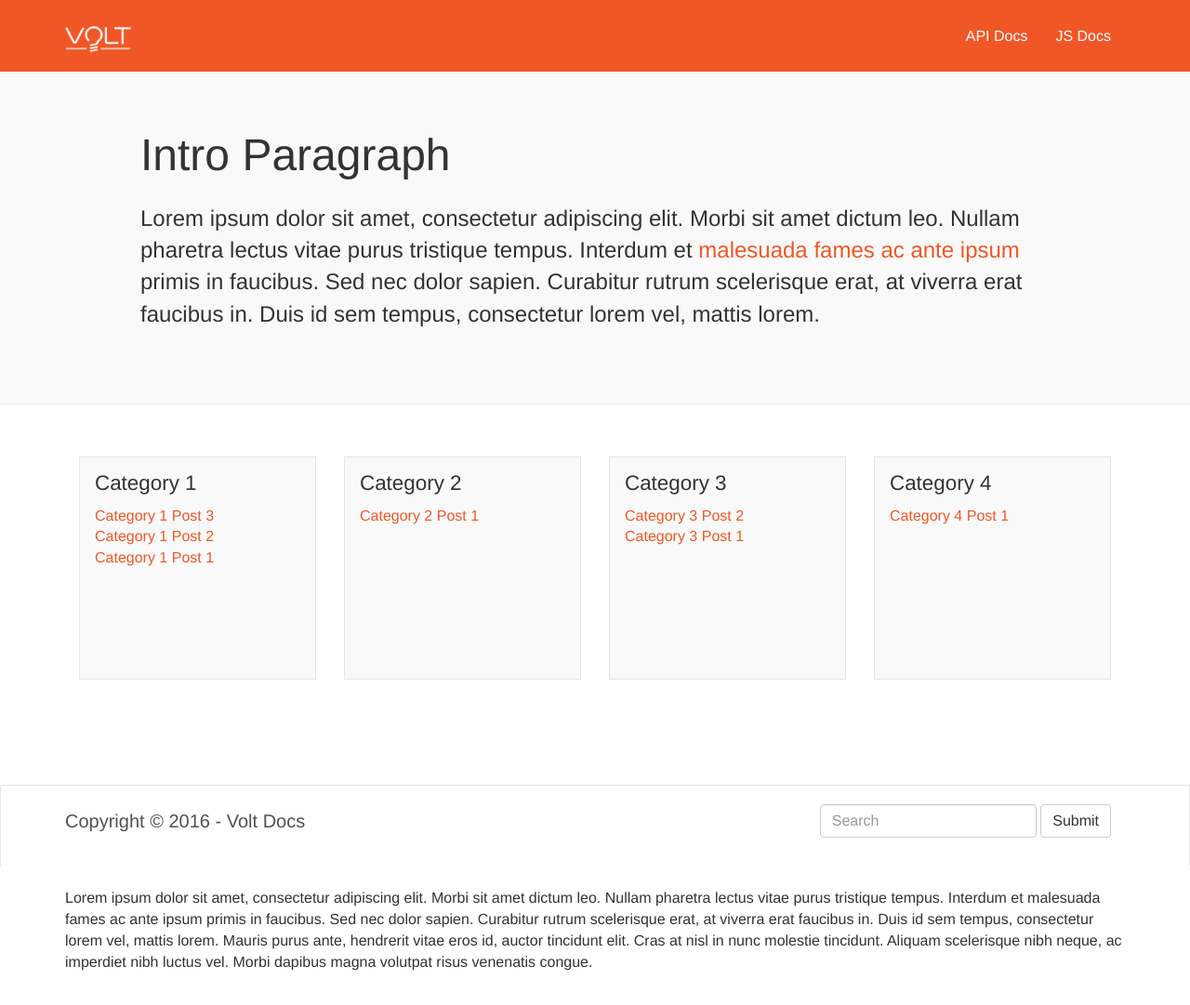
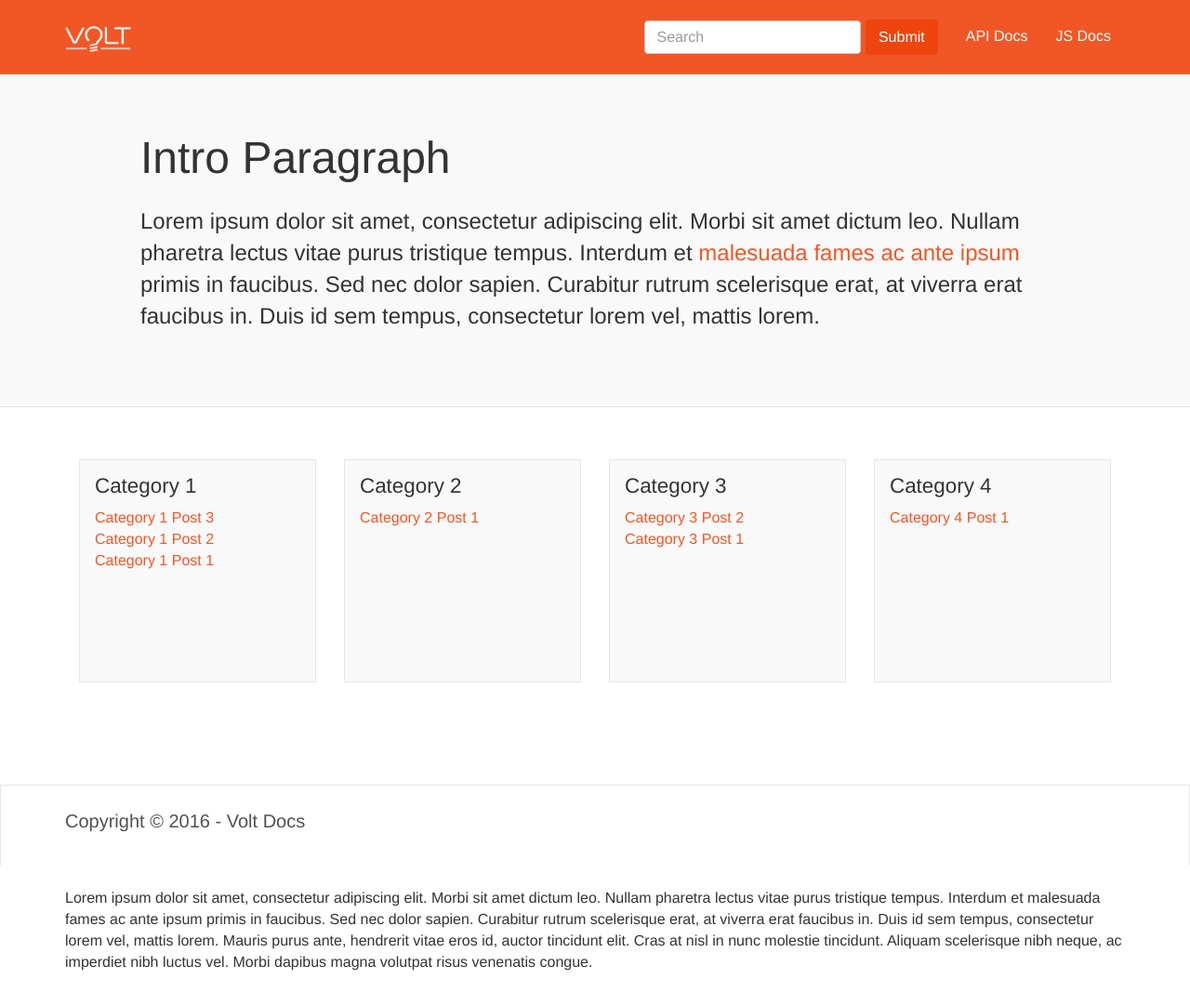
Before and after one commit to SKBruck/voltdocs, a Jekyll site: the page built from index.html, in a window 1280 px wide. Shown: the whole page at 93% size. Built offline with Jekyll 4.4.1, drawn with Linux system fonts in a browser that asks for light colours; nearby versions of some CDN libraries.

Commit message:
adding searchbar to top navbar

```diff
--- a/_includes/footer.html
+++ b/_includes/footer.html
@@ -5,15 +5,6 @@
       <div class="navbar-header">
         <p class="navbar-brand">Copyright &copy; {{ site.time | date: '%Y' }} &#45; {{ site.title }}</p>
       </div>
-
-      <div class="collapse navbar-collapse" id="bs-example-navbar-collapse-1">
-        <form class="navbar-form navbar-right" role="search">
-          <div class="form-group">
-            <input type="text" class="form-control" placeholder="Search">
-          </div>
-          <button type="submit" class="btn btn-default">Submit</button>
-        </form>
-      </div><!-- /.navbar-collapse -->
     </div><!-- /.container-fluid -->
   </nav>
 
--- a/_includes/header.html
+++ b/_includes/header.html
@@ -21,6 +21,12 @@
           <li><a href="https://arsmentis.github.io/volt/" target="_blank">API Docs</a></li>
           <li><a href="https://arsmentis.github.io/volt/js/" target="_blank">JS Docs</a></li>
         </ul>
+        <form class="navbar-form navbar-right" role="search">
+          <div class="form-group">
+            <input type="text" class="form-control" placeholder="Search">
+          </div>
+          <button type="submit" class="btn btn-primary">Submit</button>
+        </form>
       </div><!-- /.navbar-collapse -->
     </div><!-- /.container-fluid -->
   </nav>
--- a/css/main.css
+++ b/css/main.css
@@ -37,12 +37,16 @@ h6 { font-size: 100%; font-weight: 400; }
   width: 45%;
 }
 
+.btn-primary {
+  border: 2px solid #ee450f;
+}
+
 .navbar-default .navbar-toggle {
   border-color: #fff;
 }
 
 .navbar-default .navbar-toggle:focus, .navbar-default .navbar-toggle:hover {
-  background-color: #C8380A;
+  background-color: #b5340c;
 }
 
 .navbar-default .navbar-toggle .icon-bar {
```
Also changed, not shown: css/bootstrap.min.css.
